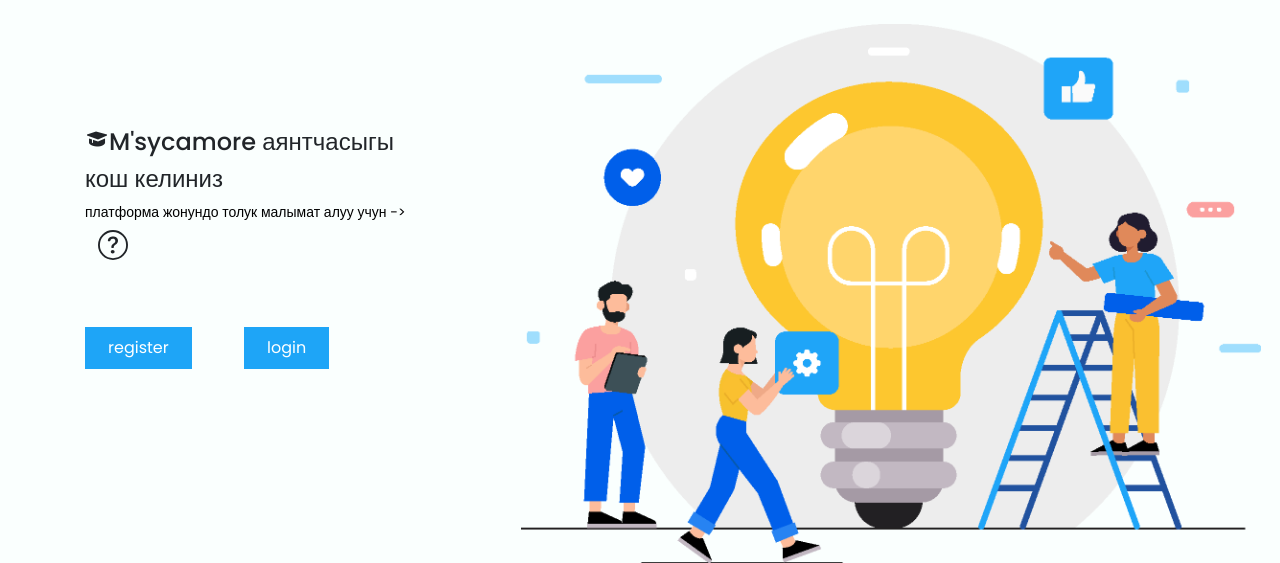
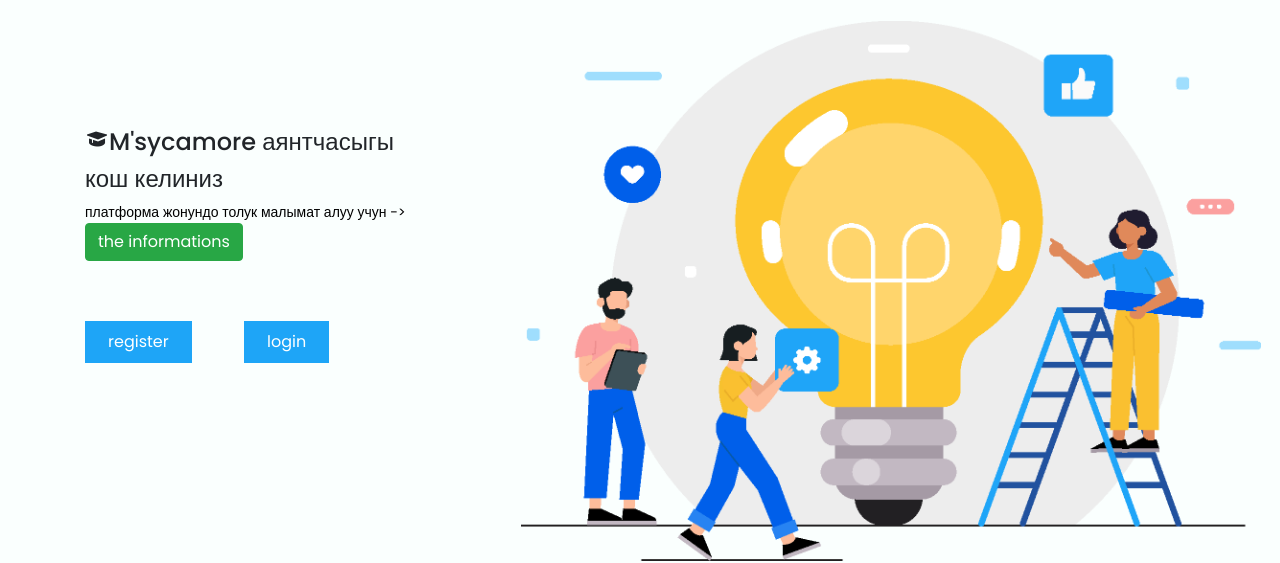
Before and after one commit to zhumabayuulu/online-education, a Django app: page / in a window 1280 px wide. Shown: the part 72-635 px from the top of the page. Run offline with Django 4.2, Linux system fonts and the light colour scheme; parts of the project's set-up code (start-up, migrations or seed data) failed here and were passed over; some libraries are stand-ins or nearby versions.

Commit message:
new button

```diff
--- a/templates/home.html
+++ b/templates/home.html
@@ -15,11 +15,8 @@
             <div class="col-12 col-lg-4 mt-0">
                 <h4><i class= 'bx bxs-graduation'></i>M'sycamore аянтчасыгы</h4>
                 <h4>кош келиниз</h4>
-                <p class="mt-1 mb-0">платформа жонундо толук малымат алуу учун -><button type="button" class="btn me-1" data-bs-toggle="modal" data-bs-target="#home">
-                     <svg xmlns="http://www.w3.org/2000/svg" width="30" height="30" fill="currentColor" class="bi bi-question-circle" viewBox="0 0 16 16">
-                         <path d="M8 15A7 7 0 1 1 8 1a7 7 0 0 1 0 14zm0 1A8 8 0 1 0 8 0a8 8 0 0 0 0 16z"/>
-                      <path d="M5.255 5.786a.237.237 0 0 0 .241.247h.825c.138 0 .248-.113.266-.25.09-.656.54-1.134 1.342-1.134.686 0 1.314.343 1.314 1.168 0 .635-.374.927-.965 1.371-.673.489-1.206 1.06-1.168 1.987l.003.217a.25.25 0 0 0 .25.246h.811a.25.25 0 0 0 .25-.25v-.105c0-.718.273-.927 1.01-1.486.609-.463 1.244-.977 1.244-2.056 0-1.511-1.276-2.241-2.673-2.241-1.267 0-2.655.59-2.75 2.286zm1.557 5.763c0 .533.425.927 1.01.927.609 0 1.028-.394 1.028-.927 0-.552-.42-.94-1.029-.94-.584 0-1.009.388-1.009.94z"/>
-                    </svg>
+                <p class="mt-1 mb-0">платформа жонундо толук малымат алуу учун -><button type="button" class="btn btn-success me-1" data-bs-toggle="modal" data-bs-target="#home">
+                     the informations
             </button>
                 </p>
              <a class="me-5 mt-0 mr-5" href="{% url 'users:register'%}">register</a>
--- a/templates/include/header.html
+++ b/templates/include/header.html
@@ -347,7 +347,7 @@ ul {
                       <li><hr class="dropdown-divider bg-light"></li>
                     <li><a class="dropdown-item" href="{% url 'users:saveds'%}"><i class="bi bi-bookmark-check"></i> сакталгандар</a></li>
                       <li><hr class="dropdown-divider bg-light"></li>
-                      <li><a class="dropdown-item" href="{% url 'users:contact_form' %}"><i class="bi bi-share"></i> биз менен байлануу</a></li>
+                      <li><a class="dropdown-item" href="{% url 'users:contact_form' %}"><i class="bi bi-envelope-at"></i> contact</a></li>
                          <li><hr class="dropdown-divider bg-light"></li>
                     <li><a class="dropdown-item" href="{% url 'users:logout'%}"><i class="bi bi-box-arrow-right"></i> чыгуу</a></li>
                       {%else %}
```
